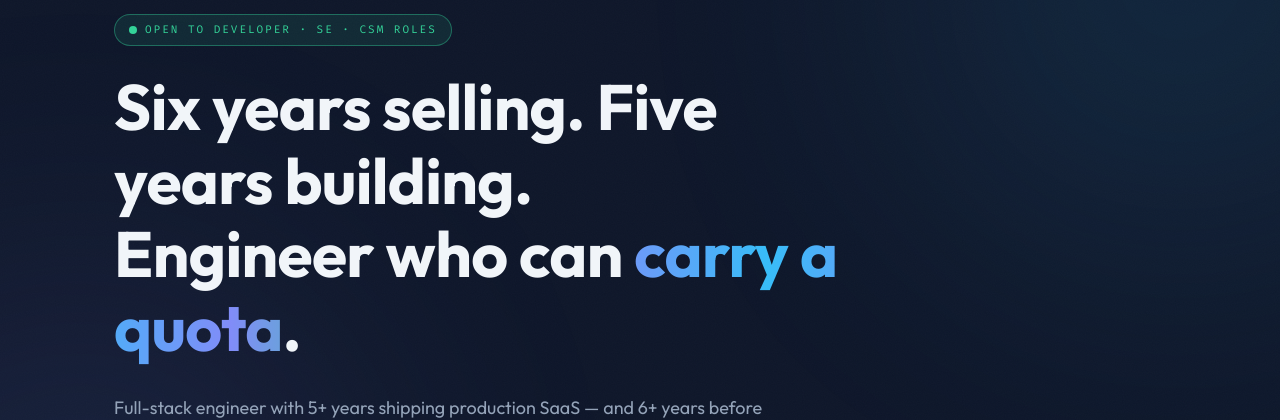
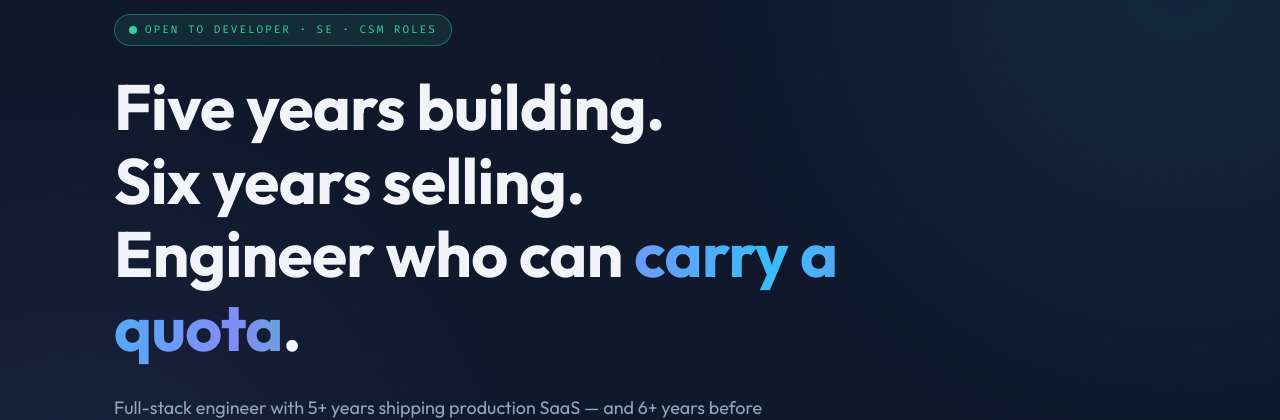
Before and after one commit to Awendling01/portfolio, a Next.js app: page / in a window 1280 px wide. Shown: the part 162-582 px from the top of the page. Built offline with nearby package versions, Linux system fonts and the light colour scheme; no server answers; the database is empty.

Commit message:
style(hero): reorder to building first, selling second, payoff third

```diff
--- a/src/app/opengraph-image.tsx
+++ b/src/app/opengraph-image.tsx
@@ -66,9 +66,8 @@ export default async function OpenGraphImage() {
               gap: 8,
             }}
           >
-            <div style={{ display: "flex" }}>
-              Six years selling. Five years building.
-            </div>
+            <div style={{ display: "flex" }}>Five years building.</div>
+            <div style={{ display: "flex" }}>Six years selling.</div>
             <div style={{ display: "flex", flexWrap: "wrap" }}>
               <span>Engineer who can&nbsp;</span>
               <span
--- a/src/app/page.tsx
+++ b/src/app/page.tsx
@@ -25,7 +25,9 @@ export default function Home() {
             </span>
 
             <h1 className="mt-6 text-[40px] leading-[1.05] sm:text-[64px] sm:leading-[1.04] font-extrabold tracking-[-0.025em] text-white">
-              Six years selling. Five years building.
+              Five years building.
+              <br />
+              Six years selling.
               <br />
               Engineer who can{" "}
               <span className="shimmer">carry a quota</span>.
```
